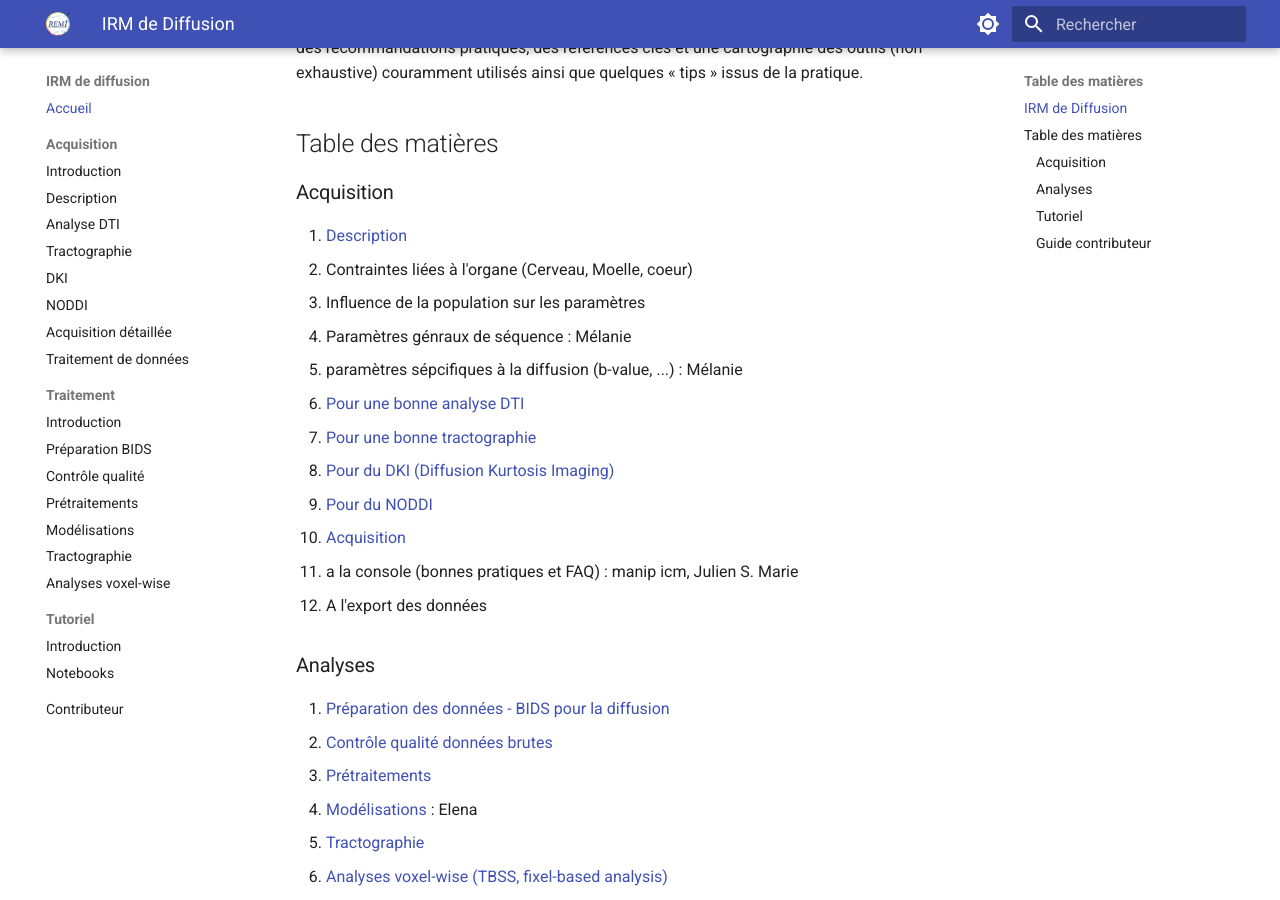
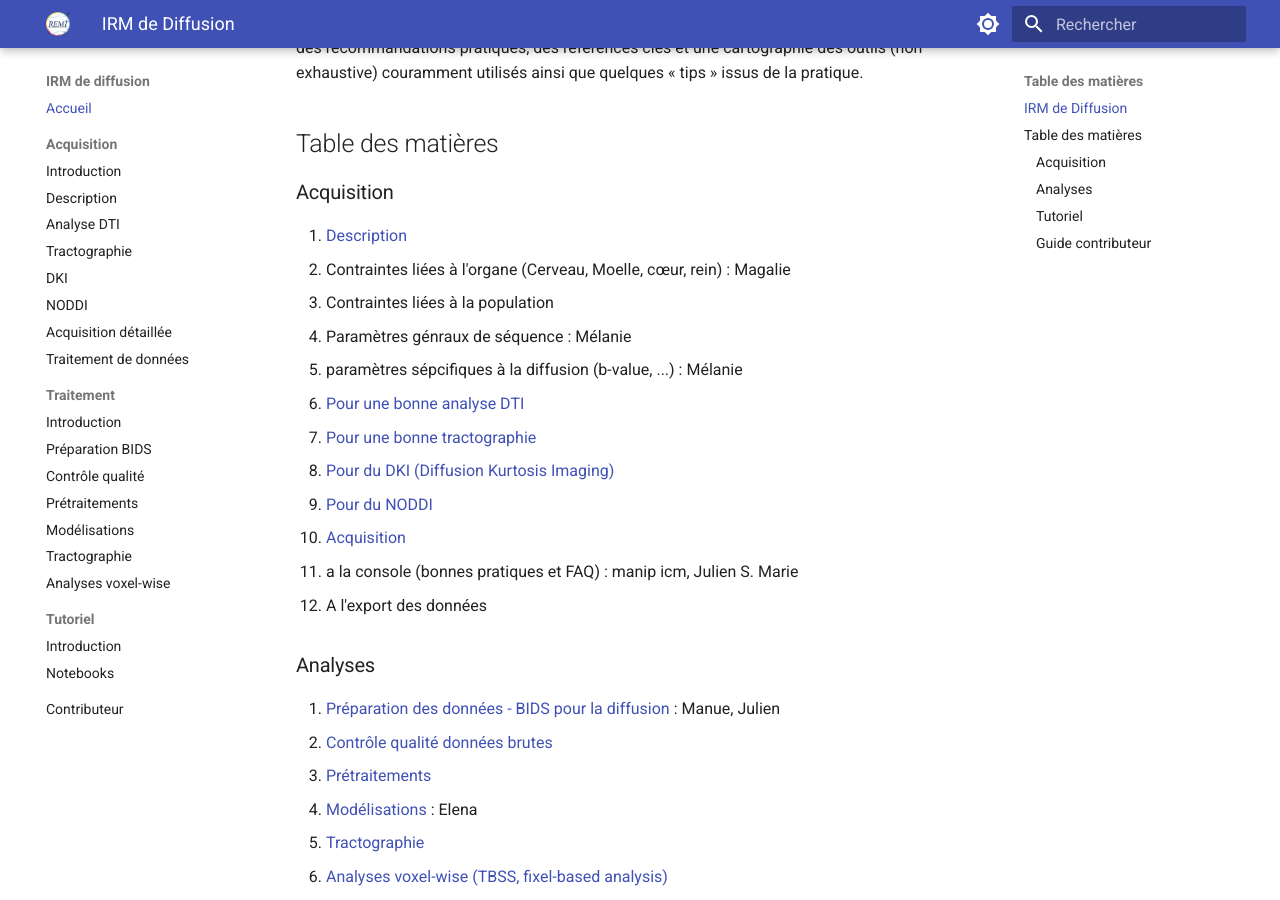
Before and after one commit to hdary/remi-diffusion, an MkDocs documentation site: the page built from docs/index.md, in a window 1280 px wide and 900 px high, scrolled down 247 px. Built offline with MkDocs 1.6.1 and Material for MkDocs 9.7.7, drawn with Linux system fonts in a browser that asks for light colours.

Commit message:
Revise acquisition and analyses sections in index.md
Updated the acquisition and analyses sections with additional details and authors.

```diff
--- a/docs/index.md
+++ b/docs/index.md
@@ -17,8 +17,8 @@ pratique.
 ### Acquisition
 
 1. [Description](./acquisition/01-description.md)
-2. Contraintes liées à l'organe (Cerveau, Moelle, coeur)
-3. Influence de la population sur les paramètres
+2. Contraintes liées à l'organe (Cerveau, Moelle, cœur, rein) : Magalie
+3. Contraintes liées à la population
 4. Paramètres génraux de séquence : Mélanie
 5. paramètres sépcifiques à la diffusion (b-value, ...) : Mélanie
 6. [Pour une bonne analyse DTI](./acquisition/02-pour-une-bonne-analyse-dti.md)
@@ -32,7 +32,7 @@ pratique.
 
 ### Analyses
 
-1. [Préparation des données - BIDS pour la diffusion](./analyses/01-preparation-bids.md)
+1. [Préparation des données - BIDS pour la diffusion](./analyses/01-preparation-bids.md) : Manue, Julien
 2. [Contrôle qualité données brutes](./analyses/02-controle-qualite.md)
 3. [Prétraitements](./analyses/03-pretraitements.md)
 4. [Modélisations](./analyses/04-modelisations.md) : Elena
```
